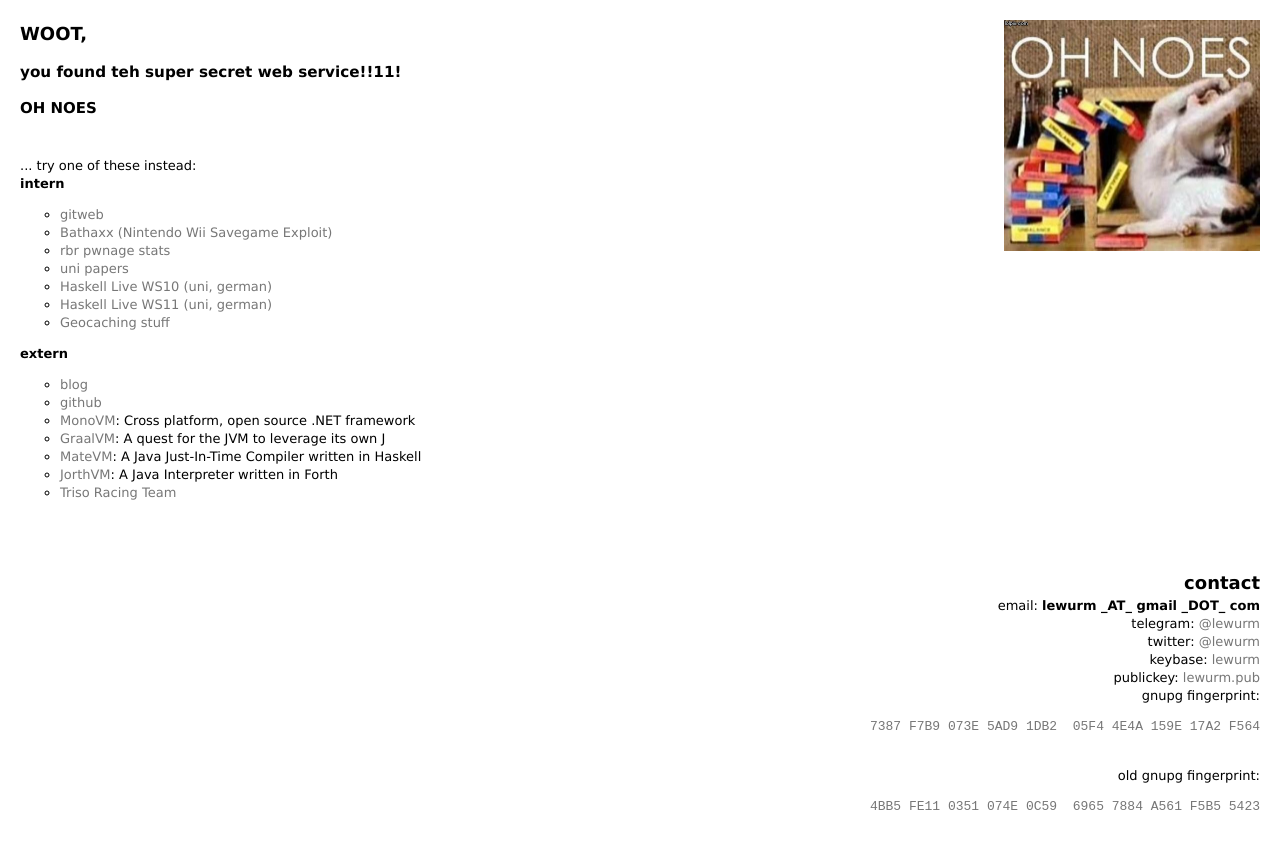
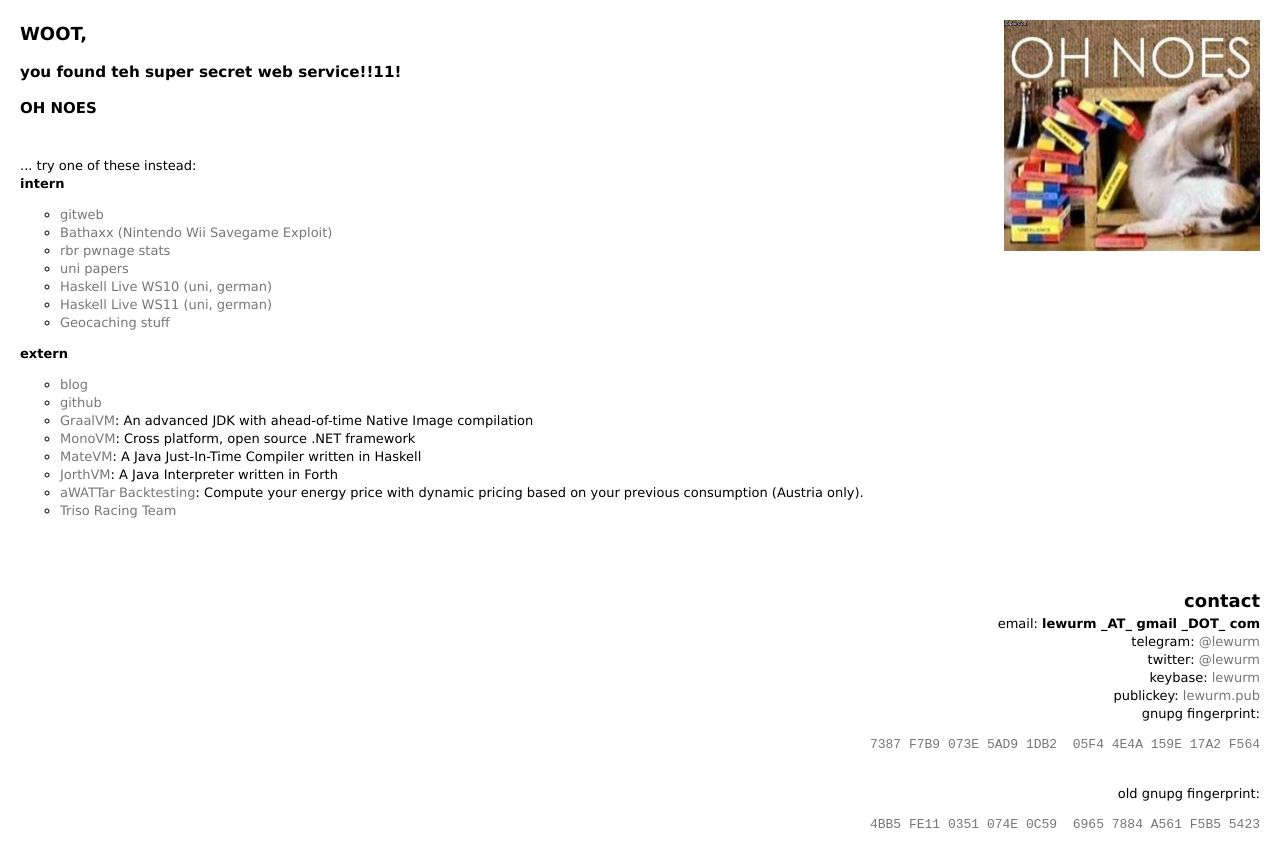
Before and after one commit to lewurm/lewurm.github.io, a plain HTML site: page index.html in a window 1280 px wide. Drawn offline with Linux system fonts and the light colour scheme.

Commit message:
more extern links

```diff
--- a/index.html
+++ b/index.html
@@ -36,10 +36,11 @@
 		<ul type="circle">
 			<li><a href="http://github.com/lewurm/blog/issues">blog</a></li>
 			<li><a href="http://github.com/lewurm">github</a></li>
+			<li><a href="https://www.graalvm.org/">GraalVM</a>: An advanced JDK with ahead-of-time Native Image compilation</li>
 			<li><a href="http://www.mono-project.com/">MonoVM</a>: Cross platform, open source .NET framework</li>
-			<li><a href="http://openjdk.java.net/projects/graal/">GraalVM</a>: A quest for the JVM to leverage its own J</li>
 			<li><a href="http://github.com/MateVM">MateVM</a>: A Java Just-In-Time Compiler written in Haskell</li>
 			<li><a href="http://github.com/JorthVM">JorthVM</a>: A Java Interpreter written in Forth</li>
+			<li><a href="https://awattar-backtesting.github.io/">aWATTar Backtesting</a>: Compute your energy price with dynamic pricing based on your previous consumption (Austria only).</li>
 			<li><a href="http://triso.de/">Triso Racing Team</a></li>
 		</ul>
 
```
